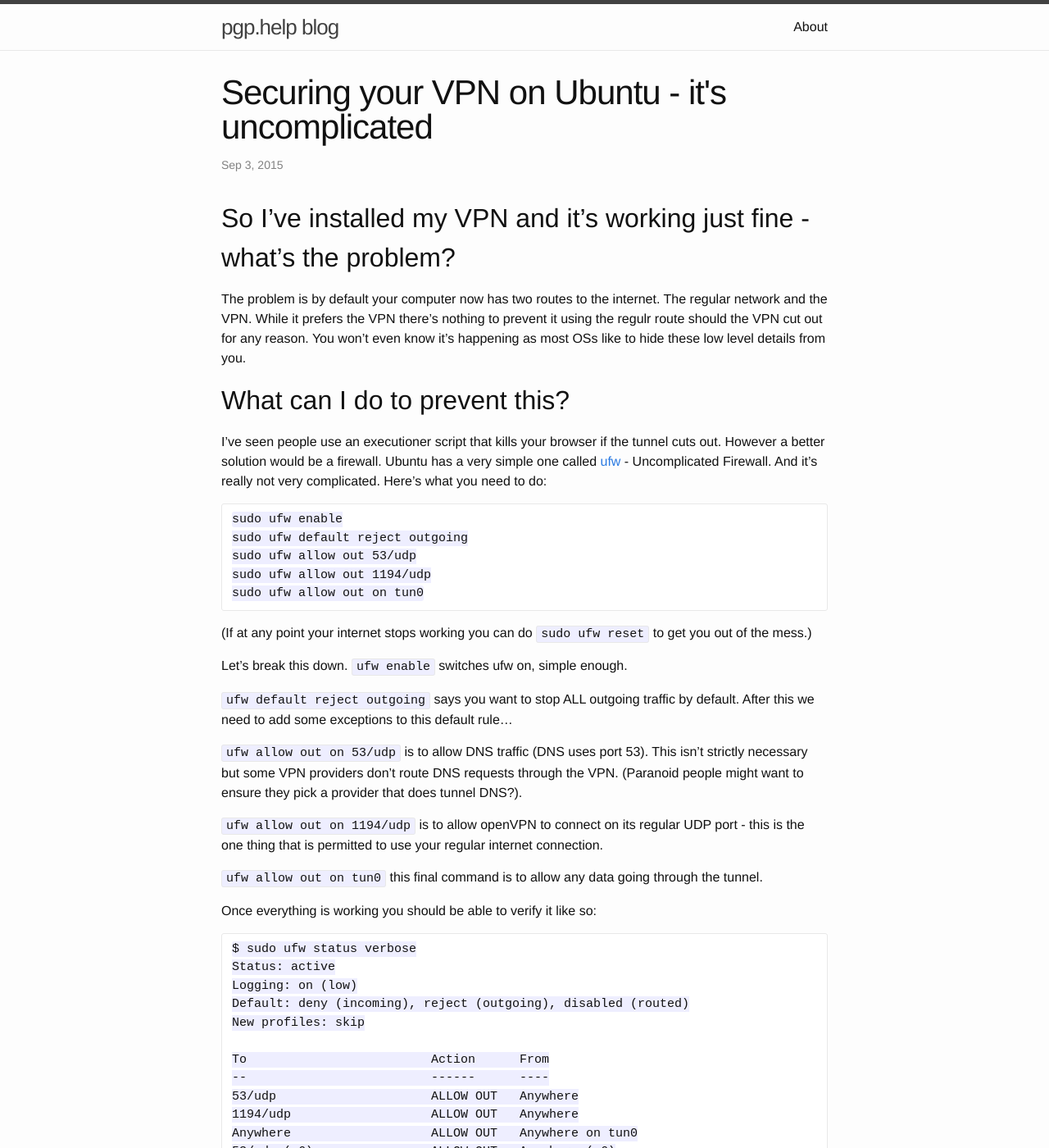
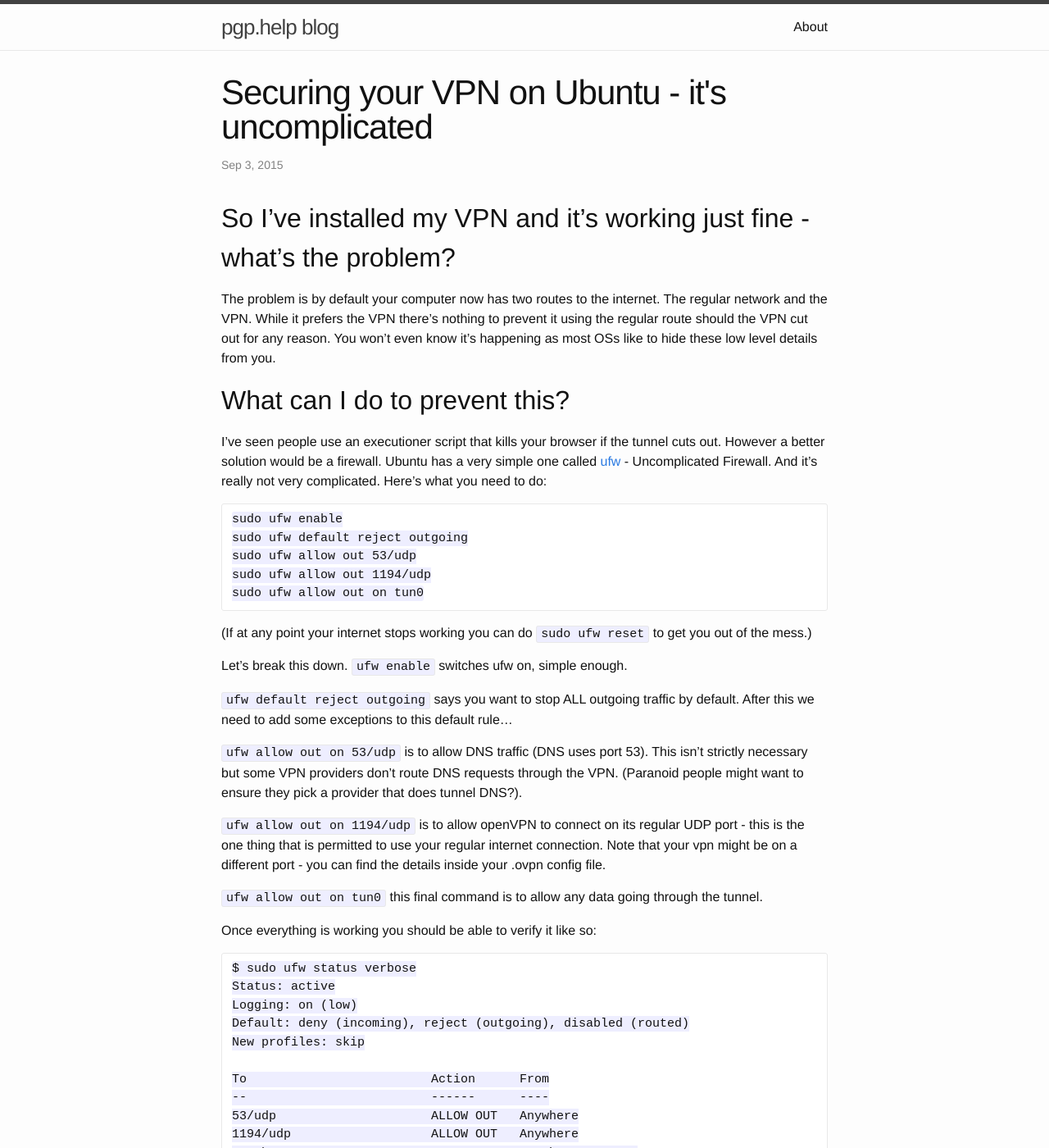
Before and after one commit to Gaff/blog, a Jekyll site: the page built from _posts/2015-09-03-Securing-your-VPN-Ubutu.md, in a window 1280 px wide and 1400 px high. Shown: the whole window at 82% size. Built offline with Jekyll 4.4.1, drawn with Linux system fonts in a browser that asks for light colours.

Commit message:
note about ports

````diff
--- a/_posts/2015-09-03-Securing-your-VPN-Ubutu.md
+++ b/_posts/2015-09-03-Securing-your-VPN-Ubutu.md
@@ -7,7 +7,7 @@ categories: VPN ubuntu ufw
 
 ## So I've installed my VPN and it's working just fine - what's the problem?
 
-The problem is by default your computer now has two routes to the internet. The regular network and the VPN. While it prefers the VPN there's nothing to prevent it using the regulr route should the VPN cut out for any reason. You won't even know it's happening as most OSs like to hide these low level details from you.
+The problem is by default your computer now has two routes to the internet. The regular network and the VPN. While it prefers the VPN there's nothing to prevent it using the regular route should the VPN cut out for any reason. You won't even know it's happening as most OSs like to hide these low level details from you.
 
 ## What can I do to prevent this?
 
@@ -28,7 +28,7 @@ Let's break this down. ```ufw enable``` switches ufw on, simple enough.
 ```ufw allow out on 53/udp``` is to allow DNS traffic (DNS uses port 53). This isn't strictly necessary but some VPN providers don't route DNS requests through the VPN. (Paranoid people might want to ensure they pick a provider that does tunnel DNS?).
 
 
-```ufw allow out on 1194/udp``` is to allow openVPN to connect on its regular UDP port - this is the one thing that is permitted to use your regular internet connection.
+```ufw allow out on 1194/udp``` is to allow openVPN to connect on its regular UDP port - this is the one thing that is permitted to use your regular internet connection. Note that your vpn might be on a different port - you can find the details inside your .ovpn config file.
 
 ```ufw allow out on tun0``` this final command is to allow any data going through the tunnel.
 
````
